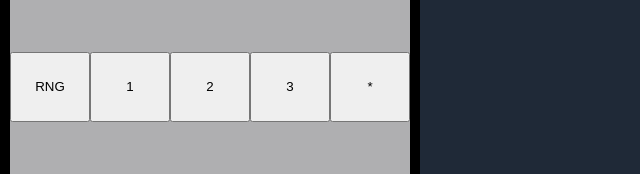
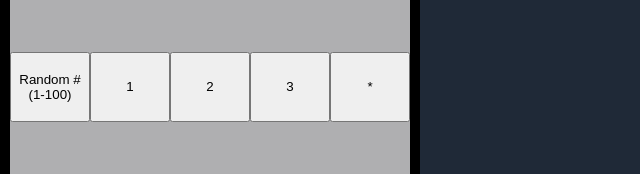
Before and after one commit to Jufarkas/Landing-Page, a plain HTML site: page calc.html in a window 1280 px wide. Shown: the part 289-463 px from the top of the page, 0-640 px from the left. Drawn offline with Linux system fonts and the light colour scheme.

Commit message:
change button classes

```diff
--- a/calc.html
+++ b/calc.html
@@ -17,7 +17,7 @@
             <div class="left-buttons">
                 <button id="clear">Clear</button>
                 <button id="del">Del</button>
-                <button id="rng">RNG</button>
+                <button id="rng">Random # (1-100)</button>
                 <button id="night">Night Mode</button>
             </div>
             <div class="calc-buttons">
```
